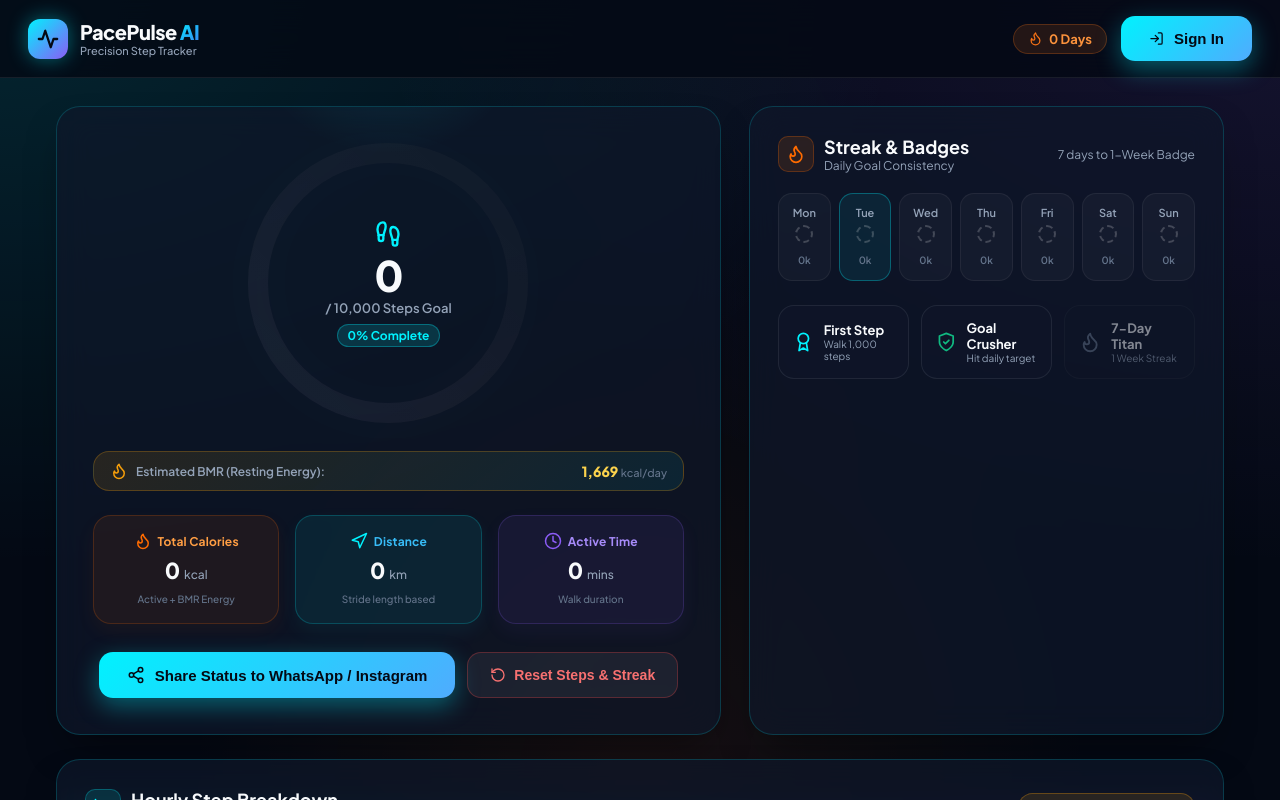
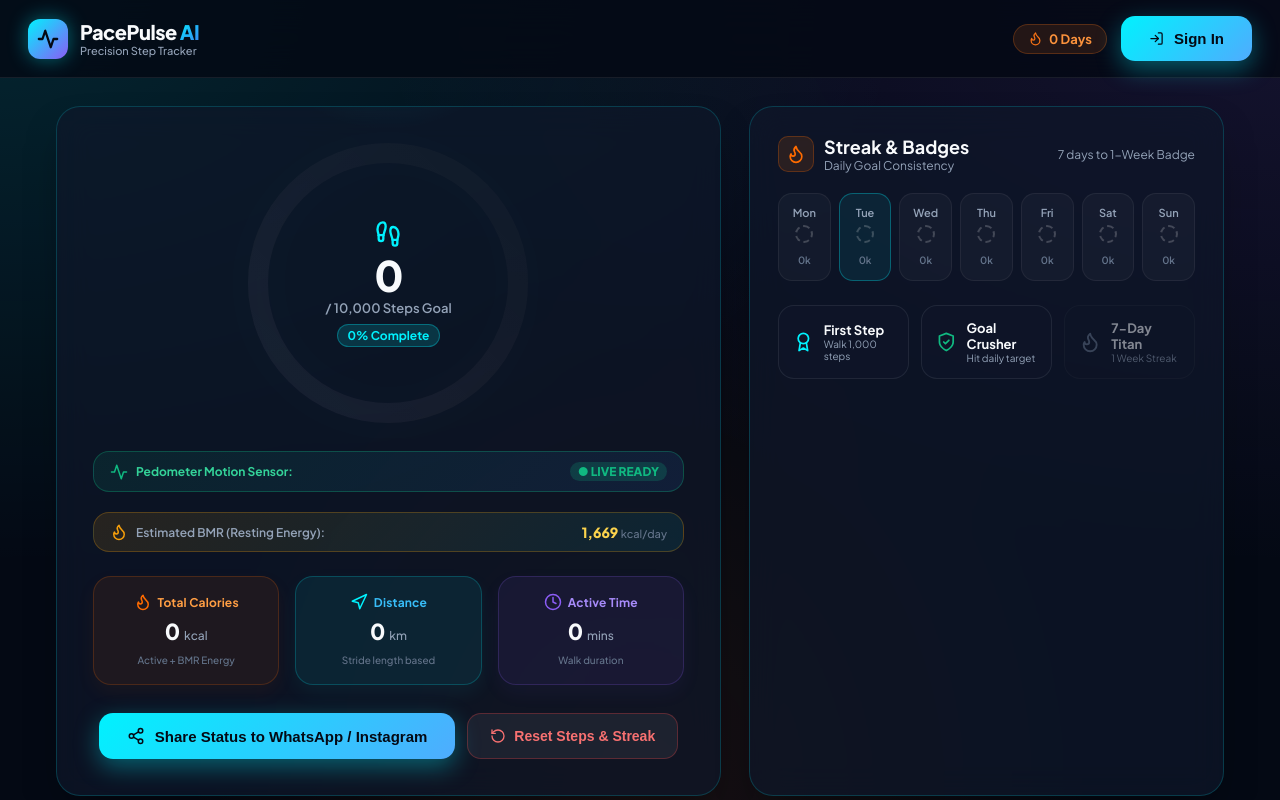
Before and after one commit to nevilsanghani/PACEPULSE_AI, a React (Vite) app: page / in a window 1280 px wide. Shown: the top 800 px of the page. Built offline with nearby package versions, Linux system fonts and the light colour scheme.

Commit message:
Fix PWABuilder manifest icon links, sizes, id, categories, and screenshot metadata

```diff
--- a/src/components/StepRing.jsx
+++ b/src/components/StepRing.jsx
@@ -1,5 +1,5 @@
 import React from 'react';
-import { Flame, Footprints, Navigation, Clock, Share2, RotateCcw, Trophy } from 'lucide-react';
+import { Flame, Footprints, Navigation, Clock, Share2, RotateCcw, Trophy, Activity } from 'lucide-react';
 
 export function StepRing({
   steps,
@@ -21,6 +21,16 @@
   const bmrDisplay = caloriesData && typeof caloriesData.bmrDaily === 'number'
     ? caloriesData.bmrDaily
     : 1669;
+
+  const handleManualSensorEnable = () => {
+    if (typeof window !== 'undefined' && typeof DeviceMotionEvent !== 'undefined' && typeof DeviceMotionEvent.requestPermission === 'function') {
+      DeviceMotionEvent.requestPermission().then(state => {
+        if (state === 'granted') alert('✅ Sensor Active! Start walking with your phone.');
+      }).catch(() => {});
+    } else {
+      alert('✅ Mobile Pedometer Sensor Active! Start walking with your phone.');
+    }
+  };
 
   return (
     <div className="glass-panel" style={{ padding: '36px', textAlign: 'center', position: 'relative', overflow: 'hidden' }}>
@@ -128,6 +138,30 @@
         </div>
       </div>
 
+      {/* Sensor Live Active Indicator & Manual Trigger */}
+      <div
+        onClick={handleManualSensorEnable}
+        style={{
+          background: 'linear-gradient(135deg, rgba(16, 185, 129, 0.1) 0%, rgba(59, 130, 246, 0.1) 100%)',
+          border: '1px solid rgba(16, 185, 129, 0.3)',
+          borderRadius: '16px',
+          padding: '10px 16px',
+          marginBottom: '20px',
+          display: 'flex',
+          alignItems: 'center',
+          justifyContent: 'space-between',
+          cursor: 'pointer'
+        }}
+      >
+        <div style={{ display: 'flex', alignItems: 'center', gap: '8px' }}>
+          <Activity size={18} color="#10B981" />
+          <span style={{ fontSize: '12px', color: '#34D399', fontWeight: '700' }}>Pedometer Motion Sensor:</span>
+        </div>
+        <span style={{ fontSize: '12px', fontWeight: '800', color: '#10B981', background: 'rgba(16, 185, 129, 0.2)', padding: '2px 8px', borderRadius: '10px' }}>
+          ● LIVE READY
+        </span>
+      </div>
+
       {/* BMR & MET Live Metabolism Banner */}
       <div style={{
         background: 'linear-gradient(135deg, rgba(245, 158, 11, 0.12) 0%, rgba(0, 242, 254, 0.08) 100%)',
@@ -148,7 +182,7 @@
         </span>
       </div>
 
-      {/* PREVIOUS SLEEK 3-COLUMN METRICS UI DESIGN (Calories, Distance, Active Time) */}
+      {/* 3-COLUMN METRICS UI DESIGN (Calories, Distance, Active Time) */}
       <div className="metrics-cards-grid" style={{
         display: 'grid',
         gridTemplateColumns: 'repeat(3, 1fr)',
```
Also changed, not shown: public/icon-512.png, public/manifest.json, public/screenshot1.png (added).
